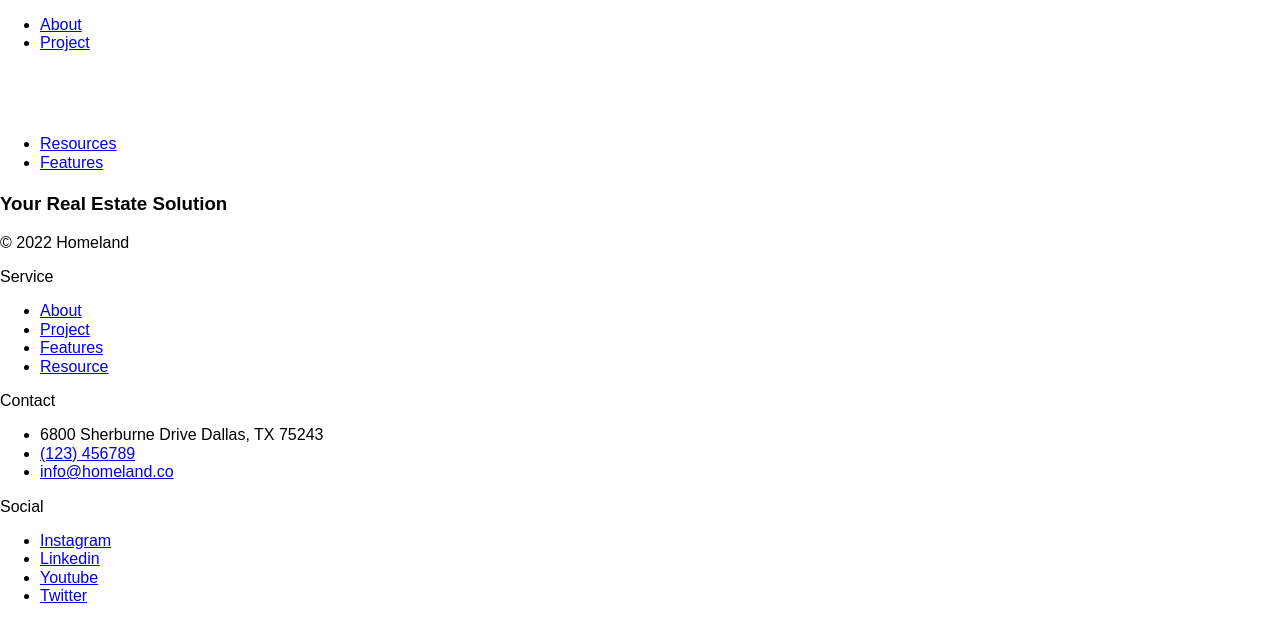
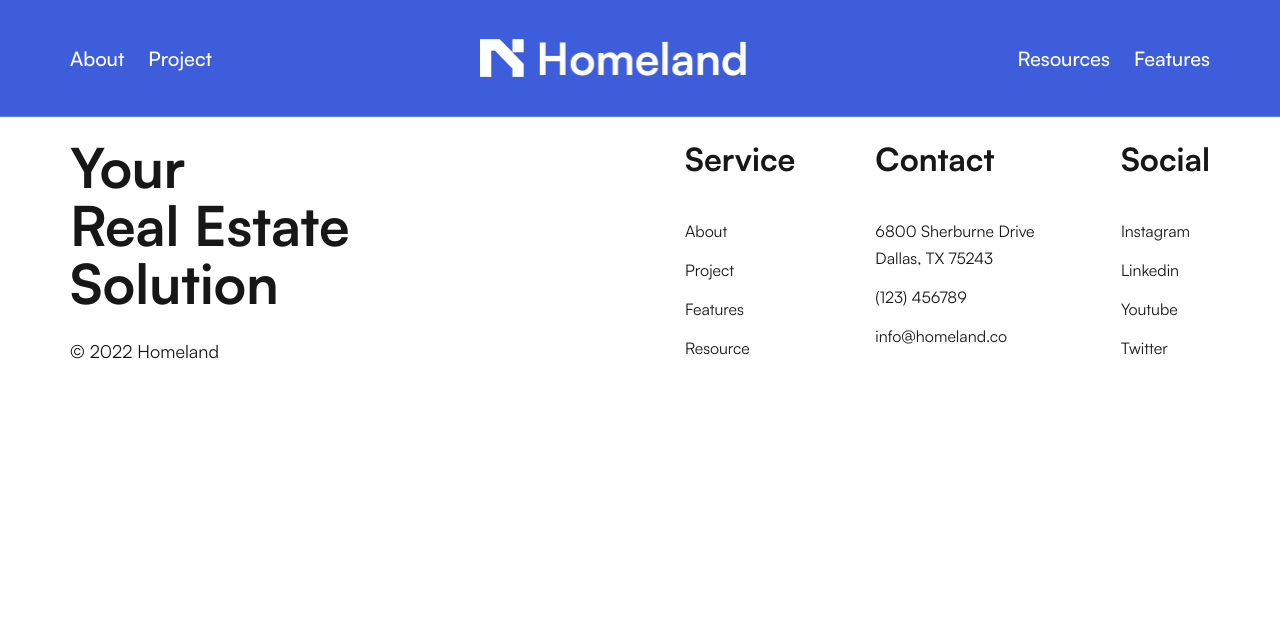
Before and after one commit to WadimSh/homeland, a website built with webpack: page src/index.html in a window 1280 px wide. Built offline with nearby package versions, Linux system fonts and the light colour scheme.

Commit message:
fix: сделана верстка для десктопа

```diff
--- /dev/null
+++ b/src/blocks/footer/footer.css
@@ -0,0 +1,72 @@
+.footer {
+  display: flex;
+  justify-content: center;
+  align-items: center;
+  background-color: var(--primary-color);
+  color: var(--black-color);
+}
+
+.footer__wrapper {
+  display: flex;
+  justify-content: space-between;
+  align-items: center;
+  margin-bottom: 160px;
+  width: 1140px;
+}
+
+.footer__caption {
+  width: 360px;
+}
+
+.footer__title {
+  font-weight: 700;
+  font-size: 55px;
+  line-height: 58px;
+  margin: 0;
+}
+
+.footer__copyright {
+  font-weight: 400;
+  font-size: 18px;
+  line-height: 30px;
+  margin: 0;
+  padding-top: 24px;
+}
+
+.footer__nav {
+  display: flex;
+  justify-content: space-between;
+  align-items: flex-start;
+  width: 525px;
+  gap: 80px;
+}
+
+.footer__section {
+  display: flex;
+  flex-direction: column;
+  gap: 42px;
+}
+
+.footer__subtitle {
+  font-weight: 700;
+  font-size: 32px;
+  line-height: 34px;
+}
+
+.footer__list {
+  margin: 0;
+  padding: 0;
+  list-style-type: none;
+  font-weight: 400;
+  font-size: 16px;
+  line-height: 27px;
+}
+
+.footer__item:not(:last-child) {
+  margin-bottom: 12px;
+}
+
+.footer__link {
+  color: var(--black-color);
+  text-decoration: none;
+}
--- /dev/null
+++ b/src/blocks/header/header.css
@@ -0,0 +1,41 @@
+.header {
+  display: flex;
+  justify-content: center;
+  align-items: center;
+  background-color: var(--blue-color);
+  border-bottom: 1px solid rgba(255, 255, 255, .2);
+}
+
+.header__nav {
+  display: flex;
+  justify-content: space-between;
+  align-items: center;
+  padding: 35px 0;
+  width: 1140px;
+}
+
+.header__list {
+  margin: 0;
+  padding: 0;
+  list-style-type: none;
+  display: flex;
+  justify-content: center;
+  align-items: center;
+}
+
+.header__item:not(:last-child) {
+  margin-right: 24px;
+}
+
+.header__link {
+  color: var(--primary-color);
+  text-decoration: none;
+  font-weight: 500;
+  font-size: 20px;
+  line-height: 27px;
+}
+
+.header__logo {
+  width: 270px;
+  height: 46px;
+}
--- a/src/blocks/page/page.css
+++ b/src/blocks/page/page.css
@@ -1,6 +1,6 @@
 .page {
   margin: 0 auto;
-  font-family: 'Raleway', Arial, Helvetica, sans-serif;
+  font-family: 'Satoshi', Arial, Helvetica, sans-serif;
   -webkit-font-smoothing: antialiased;
   -moz-osx-font-smoothing: grayscale;
   -webkit-text-size-adjust: 100%;
--- a/src/index.css
+++ b/src/index.css
@@ -1,3 +1,5 @@
 @import url(./vendor/normalize.css);
 @import url(./vendor/font/font.css);
 @import url(./blocks/page/page.css);
+@import url(./blocks/header/header.css);
+@import url(./blocks/footer/footer.css);
--- a/src/index.html
+++ b/src/index.html
@@ -59,7 +59,7 @@
   <footer class="footer">
     <div class="footer__wrapper">
       <div class="footer__caption">
-        <h3 class="footer__title">Your Real Estate Solution</h3>
+        <h3 class="footer__title">Your Real&nbsp;Estate Solution</h3>
         <p class="footer__copyright">&copy; 2022 Homeland</p>
       </div>
       <nav class="footer__nav">
--- a/src/vendor/font/font.css
+++ b/src/vendor/font/font.css
@@ -17,7 +17,7 @@ src: url('./Satoshi-Medium.woff') format('woff');
 @font-face {
 font-family: 'Satoshi';
 font-style: normal;
-font-weight: 600;
+font-weight: 700;
 font-display: swap;
 src: url('./Satoshi-Bold.woff') format('woff');
 }
```
